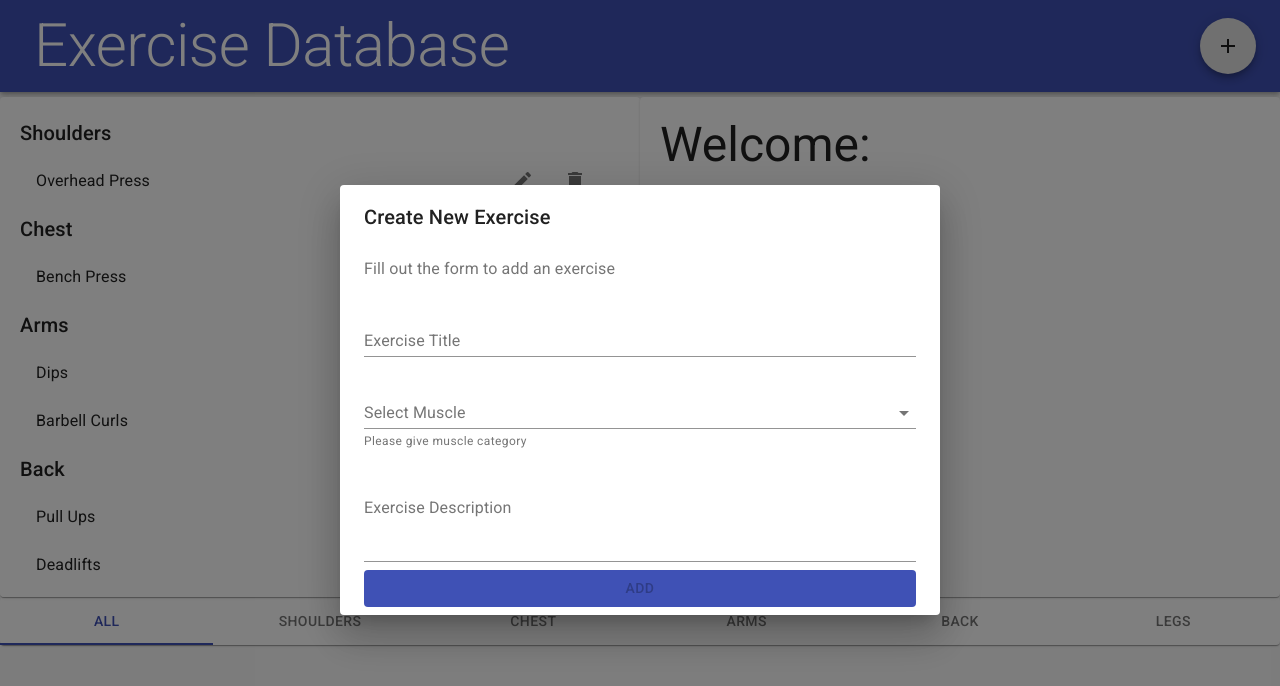
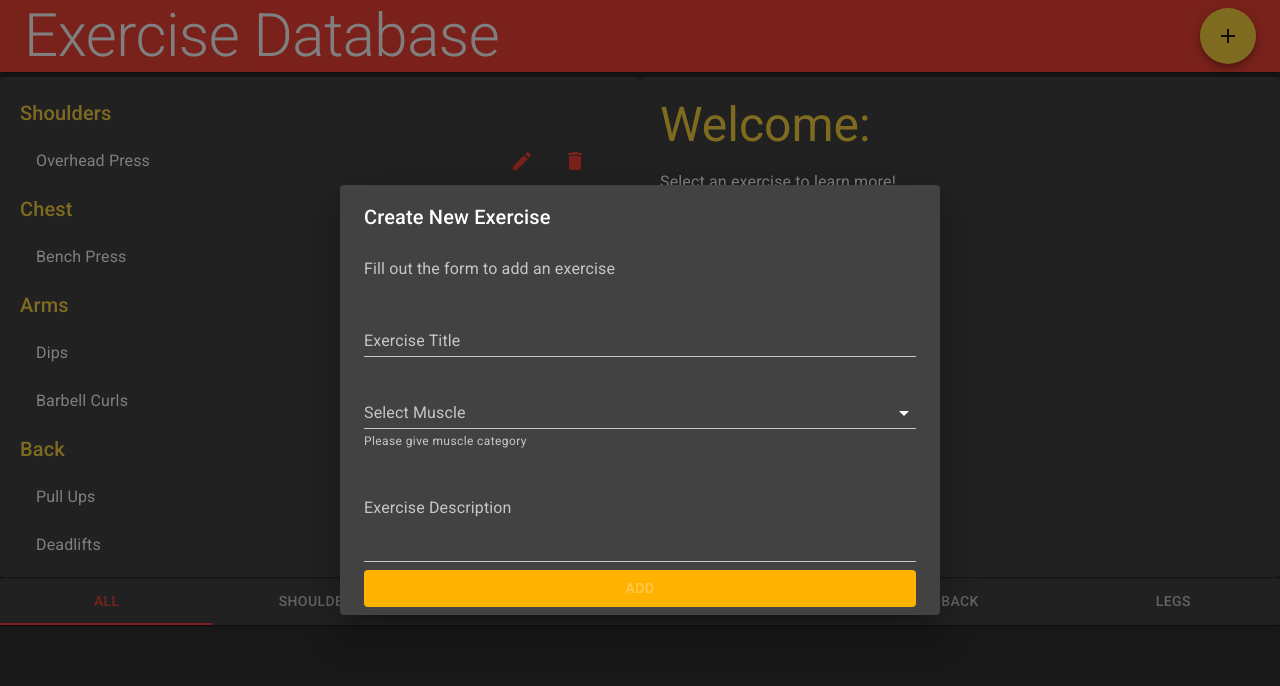
Before and after one commit to Elliott-Ruebush/fitness-app-tutorial, a React (Create React App) app: page / in a window 1280 px wide. Both pictures are taken after a click on the button 1228 px from the left and 46 px from the top of the page. Shown: the top 686 px of the page. Built offline with nearby package versions, Linux system fonts and the light colour scheme.

Commit message:
Added custom theming and changed some palette colors to reflect UMD colors #GoTerps

```diff
--- a/package.json
+++ b/package.json
@@ -5,6 +5,7 @@
   "dependencies": {
     "@material-ui/core": "^4.2.1",
     "@material-ui/icons": "^4.2.1",
+    "@material-ui/styles": "^4.3.0",
     "react": "^16.8.6",
     "react-dom": "^16.8.6",
     "react-scripts": "3.0.1"
--- a/src/Components/Exercises/Dialog.js
+++ b/src/Components/Exercises/Dialog.js
@@ -41,7 +41,7 @@ export default function FormDialog(/*muscleList,*/{ onCreate }) {
     return (
         <Fragment>
             <Fab
-                // color="white"
+                color='secondary'
                 aria-label="add"
                 size="large"
                 onClick={handleClickOpen}
--- a/src/Components/Exercises/ExerciseForm.js
+++ b/src/Components/Exercises/ExerciseForm.js
@@ -15,6 +15,7 @@ import {
 import AddIcon from '@material-ui/icons/Add';
 import { getThemeProps } from '@material-ui/styles';
 import { blockStatement } from '@babel/types';
+import { amber } from '@material-ui/core/colors';
 
 
 // TODO: Bring in the muscles list from App.js instead of recreating the same list in the Create component
@@ -43,8 +44,8 @@ const useStyles = makeStyles(theme => ({
     add_button: {
         display: 'block',
         width: '100%',
-        color: 'white',
-        backgroundColor: '#3F51B5'
+        color: '#000000',
+        backgroundColor: amber[600]
     }
 }));
 
@@ -126,7 +127,6 @@ export default function ExerciseForm({ onSubmit, exercise, buttonText }) {
 
             <Button
                 onClick={handleSubmit}
-                color="primary"
                 className={classes.add_button}
                 disabled={!newEx.muscles || !newEx.title}
             >
--- a/src/Components/Exercises/Exercises.js
+++ b/src/Components/Exercises/Exercises.js
@@ -55,6 +55,7 @@ export default function Exercises({
                                 <Typography
                                     variant='h6'
                                     style={{ textTransform: 'capitalize' }}
+                                    color='secondary'
                                 >
                                     {group}
                                 </Typography>
@@ -69,6 +70,7 @@ export default function Exercises({
                                             <ListItemSecondaryAction>
                                                 <IconButton
                                                     edge='end'
+                                                    color='primary'
                                                     aria-label='edit'
                                                     onClick={() => onSelectEdit(id)}
                                                     className={classes.secondaryButtons}
@@ -77,6 +79,7 @@ export default function Exercises({
                                                 </IconButton>
                                                 <IconButton
                                                     edge='end'
+                                                    color='primary'
                                                     aria-label='delete'
                                                     onClick={() => onDelete(id)}
                                                     className={classes.secondaryButtons}
@@ -97,6 +100,7 @@ export default function Exercises({
                     <Typography
                         variant='h3'
                         gutterBottom
+                        color="secondary"
                     >
                         {title}
                     </Typography>
--- a/src/Components/Layouts/Header.js
+++ b/src/Components/Layouts/Header.js
@@ -1,15 +1,24 @@
 import React, { Component } from 'react';
-import { AppBar, Toolbar, Typography } from '@material-ui/core';
+import { AppBar, Toolbar, Typography, makeStyles } from '@material-ui/core';
 import CreateDialog from '../Exercises/Dialog';
 
-export default function makeHeader({ onCreate }) {
+const useStyles = makeStyles(theme => ({
+  flex: {
+    flex: 1
+  }
+}));
+
+export default function MyHeader({ onCreate }) {
+  const classes =  useStyles();
+
   return (
     <AppBar position="static">
       <Toolbar>
         <Typography
           variant="h2"
           color="inherit"
-          style={{ padding: 10, flex: 1 }}>
+          className={classes.flex}
+         >
           Exercise Database
       </Typography>
         <CreateDialog
--- a/src/index.js
+++ b/src/index.js
@@ -3,8 +3,32 @@ import ReactDOM from 'react-dom';
 import './index.css';
 import App from './App';
 import * as serviceWorker from './serviceWorker';
+import { createMuiTheme } from '@material-ui/core';
+import { ThemeProvider } from '@material-ui/styles';
+import { amber, red } from '@material-ui/core/colors';
 
-ReactDOM.render(<App />, document.getElementById('root'));
+
+console.log(red);
+
+const theme = createMuiTheme({
+    palette: {
+        primary: red,
+        secondary: {
+            main: amber.A200,
+            light: amber[800],
+            dark: amber[200]
+        },
+        type: "dark"
+    }
+});
+
+console.log(theme);
+
+ReactDOM.render(
+<ThemeProvider theme={theme}>
+    <App />
+</ThemeProvider>
+, document.getElementById('root'));
 
 // If you want your app to work offline and load faster, you can change
 // unregister() to register() below. Note this comes with some pitfalls.
```
Also changed, not shown: 1 other file (tests, documents, lock files or other folders).
